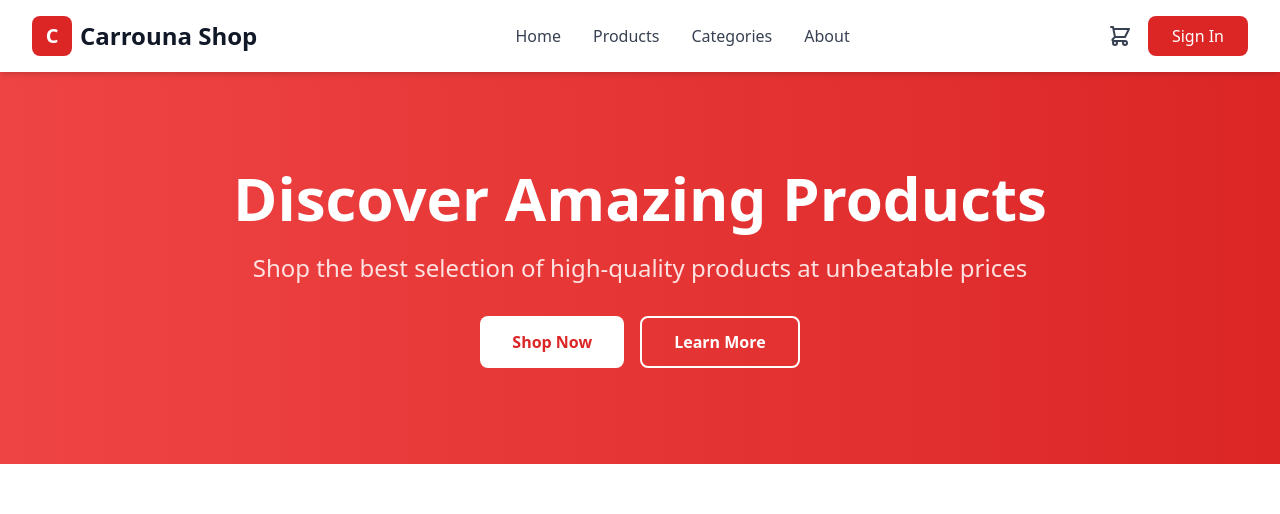
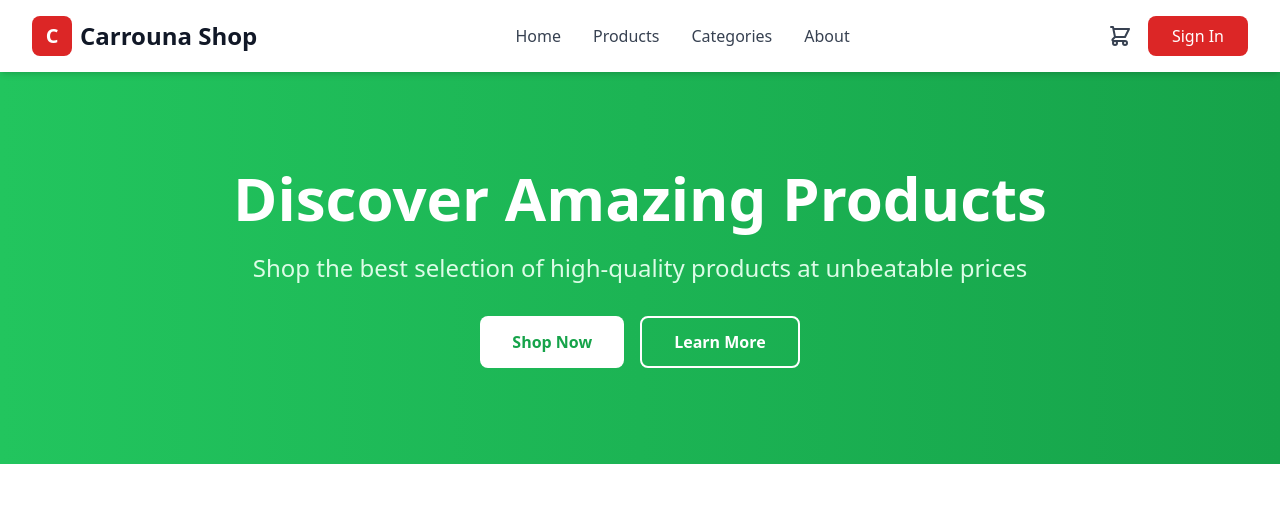
Before and after one commit to OhoBEiD/ai-demo-shop, a Next.js app: page / in a window 1280 px wide. Shown: the top 514 px of the page. Built offline with nearby package versions, Linux system fonts and the light colour scheme.

Commit message:
Update src/components/Hero.tsx

```diff
--- a/src/components/Hero.tsx
+++ b/src/components/Hero.tsx
@@ -17,24 +17,24 @@ export default function Hero() {
   }
 
   return (
-    <section className="bg-gradient-to-r from-red-500 to-red-600 text-white py-24">
+    <section className="bg-gradient-to-r from-green-500 to-green-600 text-white py-24">
       <div className="max-w-7xl mx-auto px-4 sm:px-6 lg:px-8 text-center">
         <h2 className="text-5xl md:text-6xl font-bold mb-6">
           Discover Amazing Products
         </h2>
-        <p className="text-xl md:text-2xl mb-8 text-red-100">
+        <p className="text-xl md:text-2xl mb-8 text-green-100">
           Shop the best selection of high-quality products at unbeatable prices
         </p>
         <div className="flex flex-col sm:flex-row gap-4 justify-center">
           <button
             onClick={handleShopNow}
-            className="bg-white text-red-600 px-8 py-3 rounded-lg font-semibold hover:bg-red-50 transition"
+            className="bg-white text-green-600 px-8 py-3 rounded-lg font-semibold hover:bg-green-50 transition"
           >
             Shop Now
           </button>
           <button
             onClick={handleLearnMore}
-            className="border-2 border-white text-white px-8 py-3 rounded-lg font-semibold hover:bg-white hover:text-red-600 transition"
+            className="border-2 border-white text-white px-8 py-3 rounded-lg font-semibold hover:bg-white hover:text-green-600 transition"
           >
             Learn More
           </button>
```
